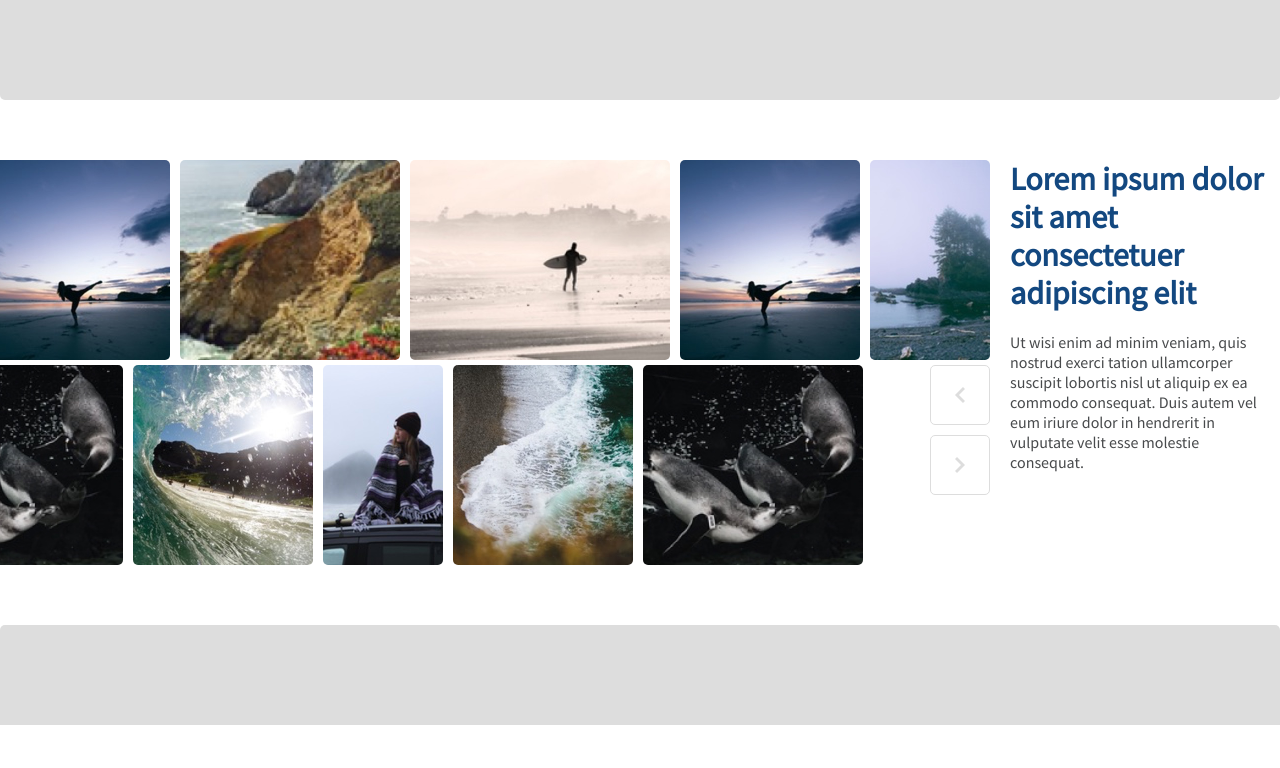
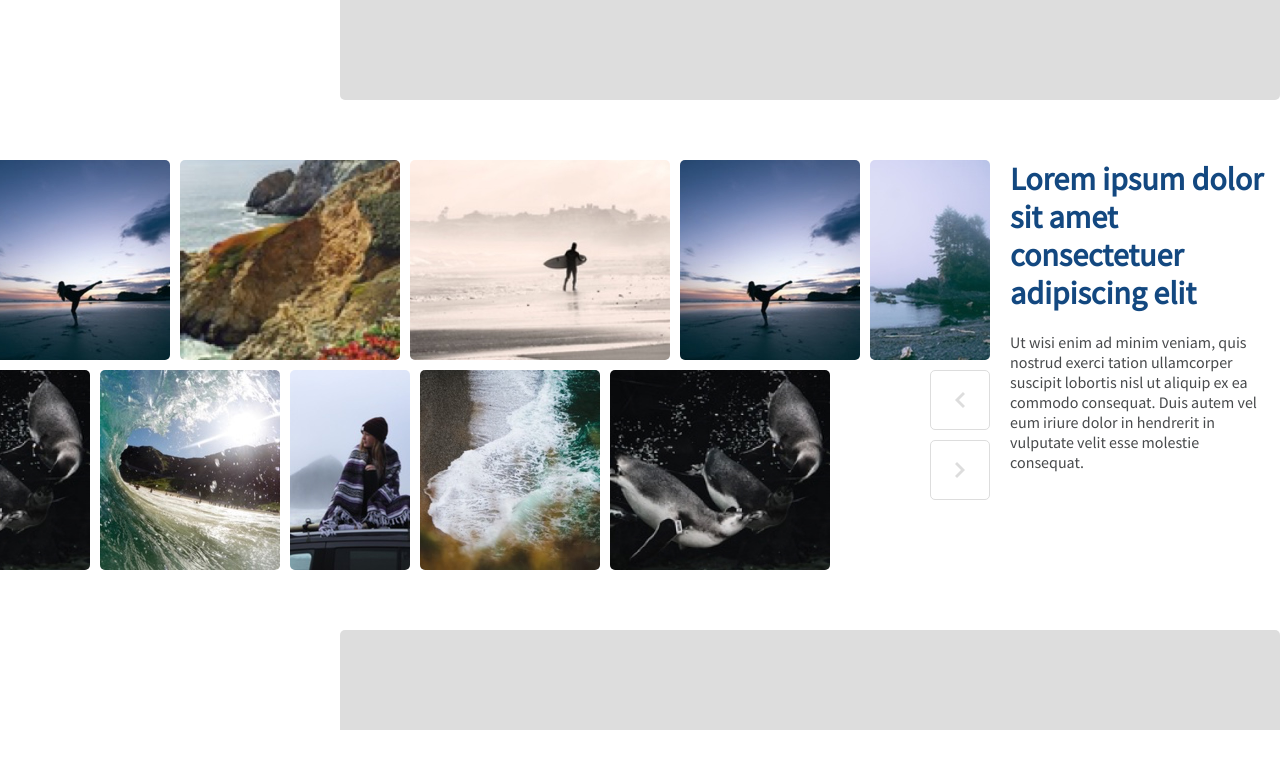
Before and after one commit to MateoSindija/image-slider, a plain HTML site: page index.html in a window 1280 px wide. Drawn offline with Linux system fonts and the light colour scheme.

Commit message:
JS minifed and fixed design

```diff
--- a/index.html
+++ b/index.html
@@ -1,7 +1,6 @@
 <html lang="en">
   <head>
     <meta charset="UTF-8" />
-    <link rel="stylesheet" href="scss/main.css" />
     <meta http-equiv="X-UA-Compatible" content="IE=edge" />
     <meta name="viewport" content="width=device-width, initial-scale=1.0" />
     <link rel="preconnect" href="https://fonts.googleapis.com" />
@@ -10,6 +9,7 @@
       href="https://fonts.googleapis.com/css2?family=Source+Sans+Pro&display=swap"
       rel="stylesheet"
     />
+    <link rel="stylesheet" href="scss/main.css" />
     <title>Document</title>
   </head>
   <body>
@@ -86,6 +86,6 @@
     <footer class="footer"></footer>
 
     <script src="js/jquery-3.6.0.js" type="text/javascript" defer></script>
-    <script src="js/script.js" defer></script>
+    <script src="js/script.min.js" defer></script>
   </body>
 </html>
--- /dev/null
+++ b/js/script.min.js
@@ -0,0 +1 @@
+const SLIDE_DURATION=200;$(document).ready(()=>{const t=$(".container__images__top"),_=$(".container__images__bottom__imagesContainer"),n=(t,_)=>{_.animate({left:-t.width()},SLIDE_DURATION,()=>{t.appendTo(_).show(),_.css("left","")})},o=(t,_)=>{_.animate({left:t.width()},SLIDE_DURATION,()=>{t.prependTo(_),_.css("left","")})};$(".container__images__bottom__buttonContainer__left").on("click",()=>{const o=$(".container__images__top img").first(),i=$(".container__images__bottom__imagesContainer img").first();n(o,t),n(i,_)}),$(".container__images__bottom__buttonContainer__right").on("click",()=>{const n=$(".container__images__top img").last(),i=$(".container__images__bottom__imagesContainer img").last();o(n,t),o(i,_)})});
--- a/scss/abstracts/variables.scss
+++ b/scss/abstracts/variables.scss
@@ -6,3 +6,4 @@ $border-radius: 5px;
 $border-color-active: #134880;
 $border-color-inactive: #dddddd;
 $footer-header-background: #dddddd;
+$container-width: 940px;
--- a/scss/components/slider.scss
+++ b/scss/components/slider.scss
@@ -2,7 +2,8 @@
 @import "../abstracts/mixins.scss";
 
 .container__images__top,
-.container__images__bottom__imagesContainer {
+.container__images__bottom__imagesContainer,
+.container__images__bottom {
   position: relative;
   display: flex;
   justify-content: flex-end;
@@ -40,12 +41,10 @@
     }
 
     &__bottom {
-      display: flex;
-      margin-top: 5px;
+      margin-top: 10px;
       max-height: $image-height;
 
       &__imagesContainer {
-        width: 80%;
         margin-left: 5px;
 
         img {
@@ -54,11 +53,10 @@
       }
 
       &__buttonContainer {
-        width: 100px;
         justify-content: flex-start;
         align-items: flex-end;
 
-        margin-left: auto;
+        padding-left: 100px;
 
         &__left {
           @include button--left();
--- a/scss/layout/footer.scss
+++ b/scss/layout/footer.scss
@@ -4,8 +4,8 @@
   position: relative;
   bottom: 0;
   height: 100px;
-  width: calc(100% + 16px);
   background-color: $footer-header-background;
-  margin: 60px -8px -8px -8px;
+  margin: 60px -8px -8px auto;
   border-radius: 5px 5px 0 0;
+  width: $container-width;
 }
--- a/scss/layout/header.scss
+++ b/scss/layout/header.scss
@@ -3,9 +3,9 @@
 .header {
   position: relative;
   top: 0;
-  width: calc(100% + 16px);
+  width: $container-width;
   height: 100px;
   background-color: $footer-header-background;
-  margin: -8px -8px 60px -8px;
+  margin: -8px -8px 60px auto;
   border-radius: 0 0 5px 5px;
 }
```
Also changed, not shown: scss/abstracts/mixins.css (deleted), scss/abstracts/variables.css (deleted), scss/components/slider.css (deleted), scss/layout/footer.css (deleted), scss/layout/header.css (deleted), scss/main.css, 6 other files.
